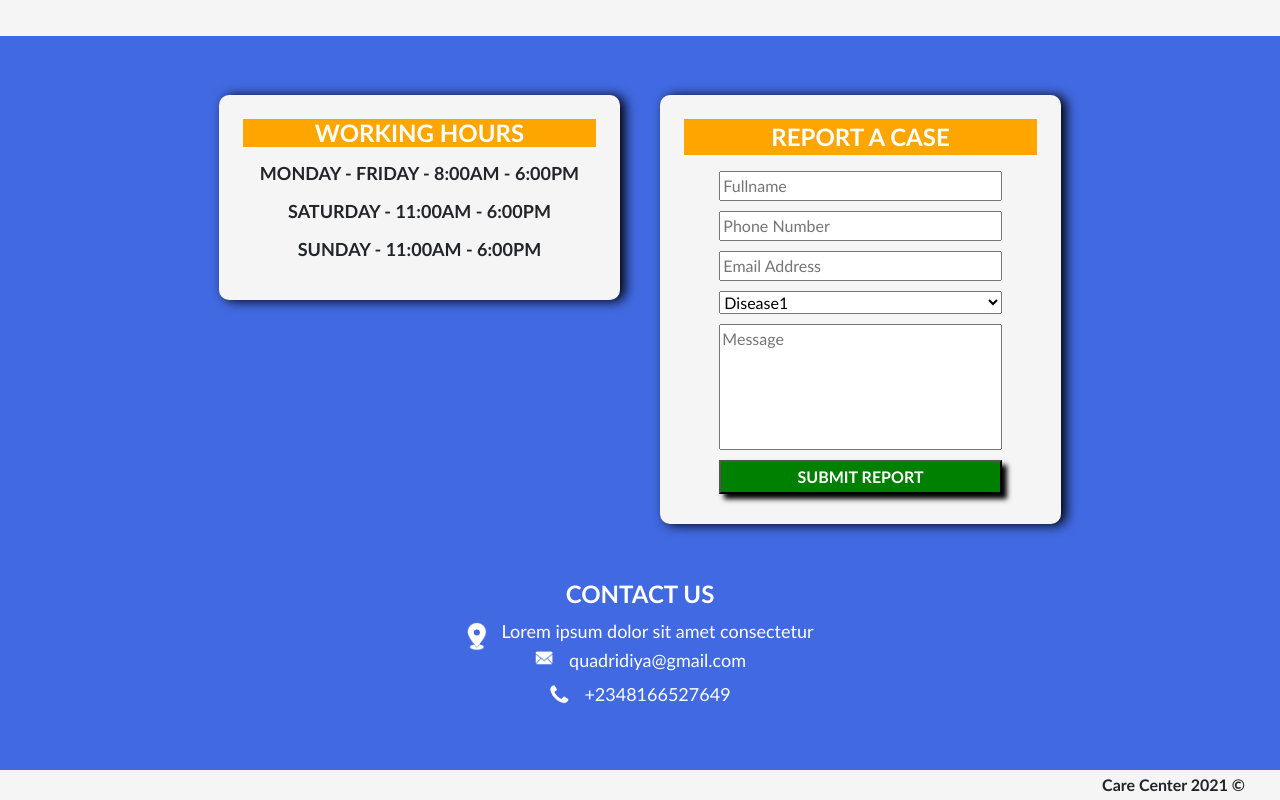
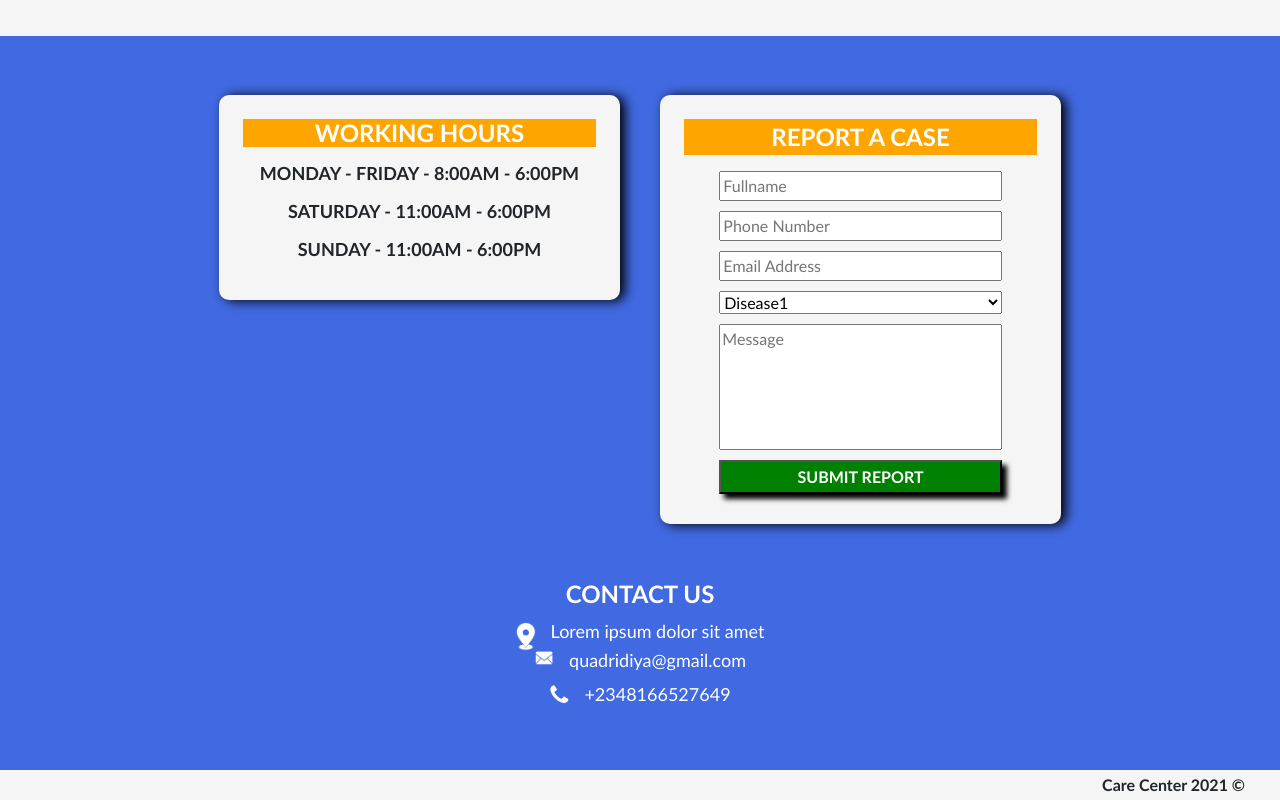
Before and after one commit to Moroundiya/Hackaton, a plain HTML site: page disease.html in a window 1280 px wide. Shown: the part 827-1627 px from the top of the page. Drawn offline with Linux system fonts and the light colour scheme.

Commit message:
Update disease.html

```diff
--- a/disease.html
+++ b/disease.html
@@ -118,7 +118,7 @@
         <p>CONTACT US </p>
         <p>
             <img src="images/location.png">
-            <span>Lorem ipsum dolor sit amet consectetur</span>
+            <span>Lorem ipsum dolor sit amet </span>
         </p>
 
         <p>
```
